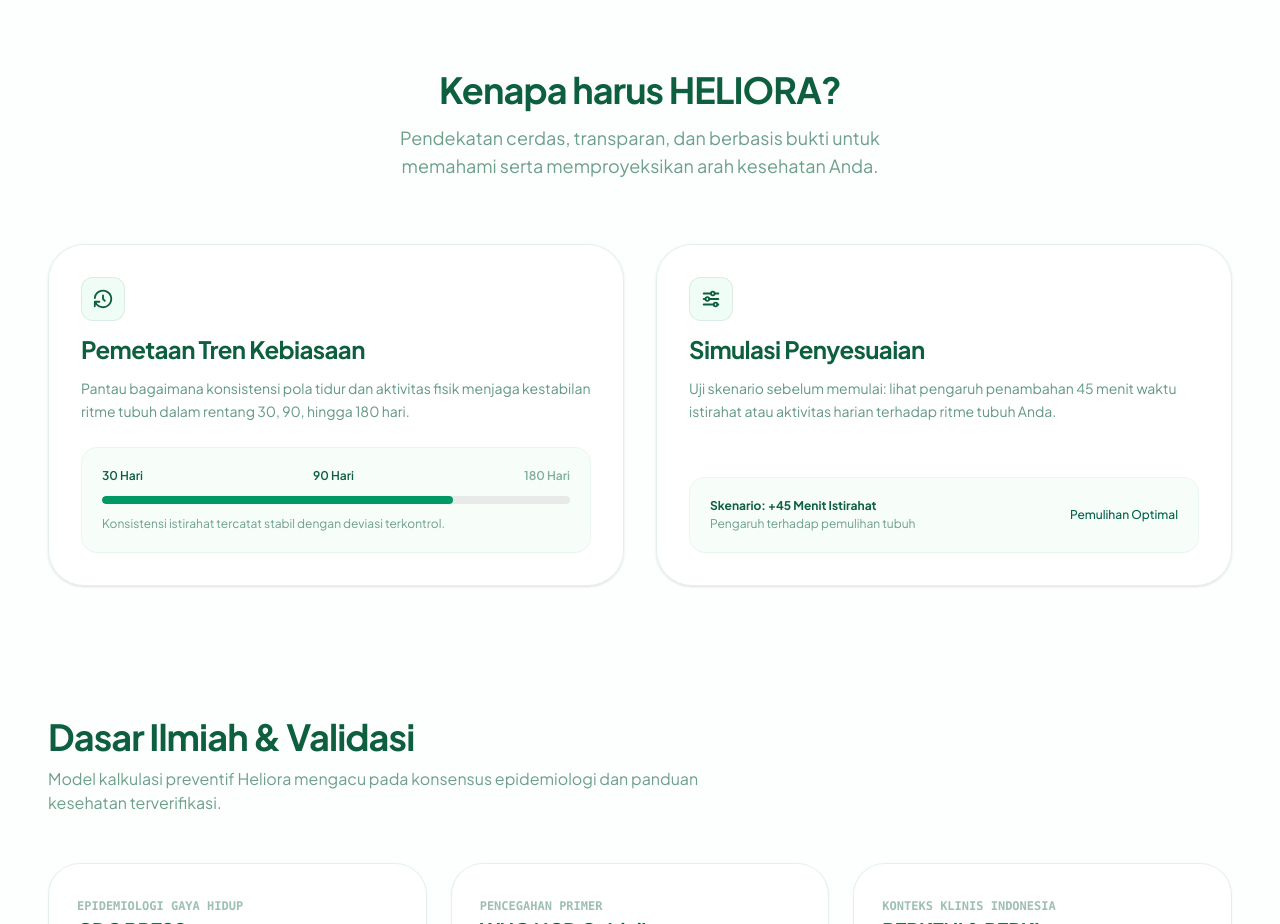
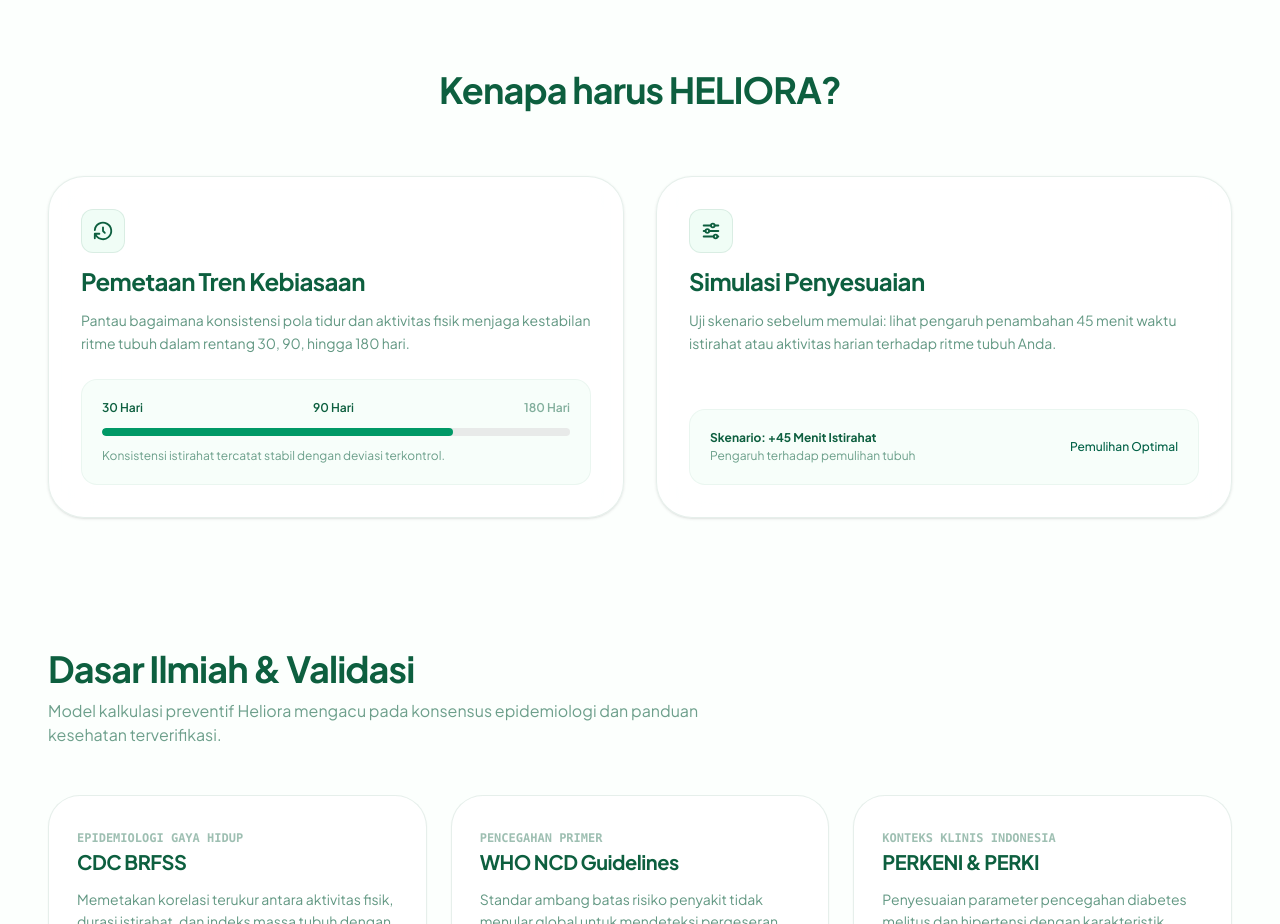
Before and after one commit to nikamushi/heliora, a Next.js app in the folder apps/web/: page / in a window 1280 px wide. Shown: the part 3440-4364 px from the top of the page. Built offline with nearby package versions, Linux system fonts and the light colour scheme.

Commit message:
FE-001.9: remove subtext under Kenapa harus HELIORA title
Why:
- Keep the section header minimal with only the main title per user request.

How:
- Remove paragraph element under h2 in section #features.

```diff
--- a/apps/web/src/app/page.tsx
+++ b/apps/web/src/app/page.tsx
@@ -230,9 +230,6 @@ export default function LandingPage() {
             <h2 className="text-3xl sm:text-4xl font-bold tracking-tight text-brand-900 leading-tight">
               Kenapa harus HELIORA?
             </h2>
-            <p className="text-base sm:text-lg text-brand-900/60 mt-3 font-normal text-balance">
-              Pendekatan cerdas, transparan, dan berbasis bukti untuk memahami serta memproyeksikan arah kesehatan Anda.
-            </p>
           </div>
 
           <div className="grid grid-cols-1 md:grid-cols-2 gap-6 sm:gap-8">
```
